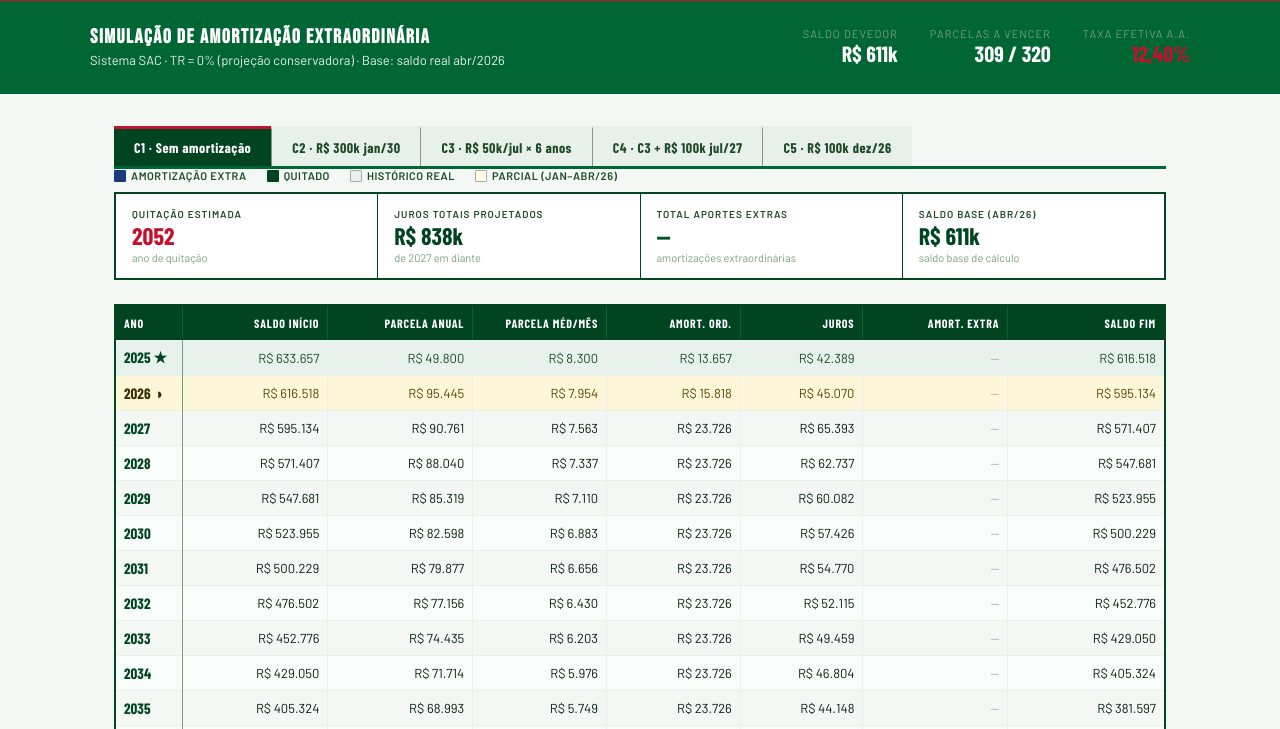
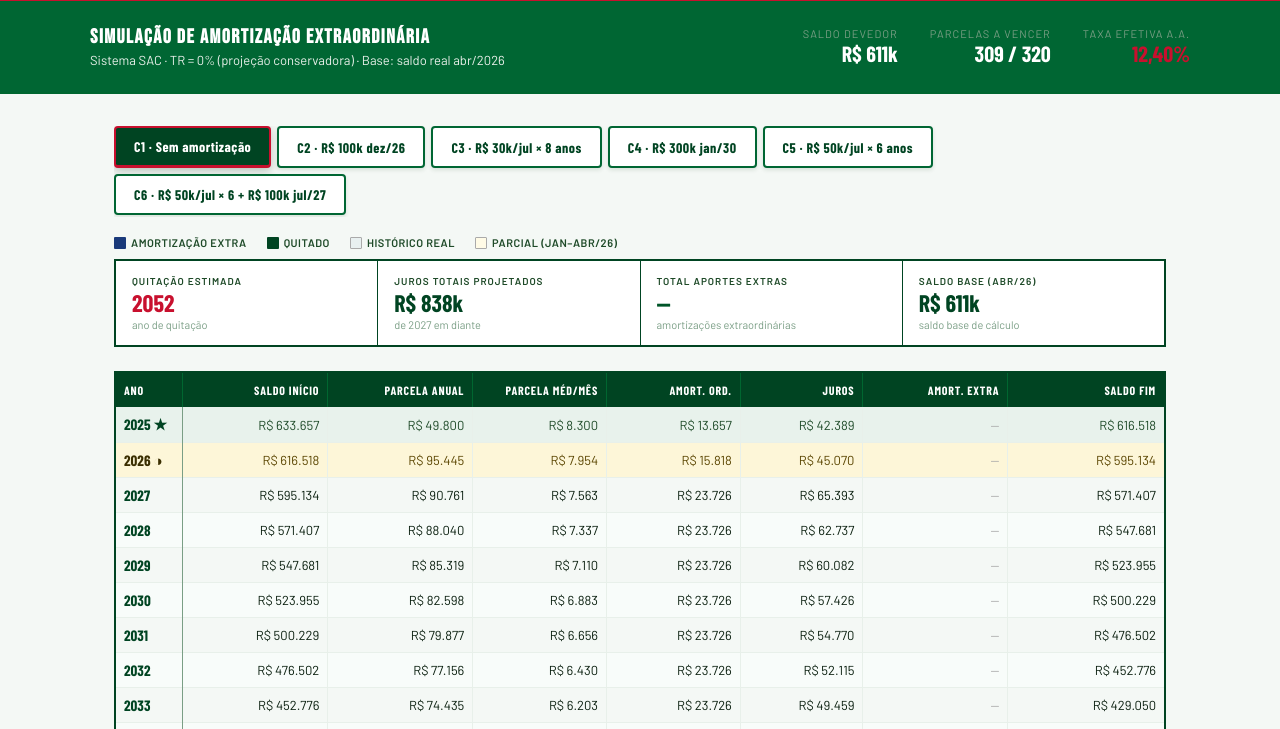
Before and after one commit to Michelato88/Financ.Garden, a plain HTML site: page index.html in a window 1280 px wide. Shown: the part 71-800 px from the top of the page. Drawn offline with nearby package versions, Linux system fonts and the light colour scheme.

Commit message:
Add files via upload

```diff
--- a/index.html
+++ b/index.html
@@ -148,39 +148,43 @@
   /* TABS */
   .tab-bar {
     display: flex;
-    gap: 0;
-    margin-bottom: 0;
-    border-bottom: 3px solid var(--verde);
+    gap: 6px;
+    margin-bottom: 1.2rem;
     overflow-x: auto;
+    padding-bottom: 2px;
+    flex-wrap: wrap;
   }
 
   .tab {
-    padding: 10px 20px;
-    border: none;
-    background: var(--cinza-claro);
-    color: var(--texto-medio);
+    padding: 10px 18px;
+    border: 2px solid var(--verde);
+    border-radius: 4px;
+    background: var(--branco);
+    color: var(--verde-escuro);
     font-family: 'Barlow Condensed', sans-serif;
     font-size: 14px;
     font-weight: 700;
     letter-spacing: 0.5px;
     cursor: pointer;
     white-space: nowrap;
-    border-top: 3px solid transparent;
-    border-left: 1px solid var(--cinza-medio);
-    transition: background 0.15s, color 0.15s;
+    box-shadow: 0 2px 4px rgba(0,60,20,0.12);
+    transition: background 0.15s, color 0.15s, box-shadow 0.15s, transform 0.1s;
   }
-
-  .tab:first-child { border-left: none; }
 
   .tab:hover {
     background: var(--verde-claro);
     color: var(--branco);
+    border-color: var(--verde-claro);
+    box-shadow: 0 4px 10px rgba(0,60,20,0.22);
+    transform: translateY(-1px);
   }
 
   .tab.active {
     background: var(--verde-escuro);
     color: var(--branco);
-    border-top: 3px solid var(--vermelho);
+    border-color: var(--vermelho);
+    border-bottom: 3px solid var(--vermelho);
+    box-shadow: 0 3px 8px rgba(0,40,15,0.25);
   }
 
   /* PANEL */
@@ -420,10 +424,11 @@
 <main>
   <div class="tab-bar">
     <button class="tab active" onclick="showTab('c1',this)">C1 · Sem amortização</button>
-    <button class="tab" onclick="showTab('c2',this)">C2 · R$ 300k jan/30</button>
-    <button class="tab" onclick="showTab('c3',this)">C3 · R$ 50k/jul × 6 anos</button>
-    <button class="tab" onclick="showTab('c4',this)">C4 · C3 + R$ 100k jul/27</button>
-    <button class="tab" onclick="showTab('c5',this)">C5 · R$ 100k dez/26</button>
+    <button class="tab" onclick="showTab('c5',this)">C2 · R$ 100k dez/26</button>
+    <button class="tab" onclick="showTab('c6',this)">C3 · R$ 30k/jul × 8 anos</button>
+    <button class="tab" onclick="showTab('c2',this)">C4 · R$ 300k jan/30</button>
+    <button class="tab" onclick="showTab('c3',this)">C5 · R$ 50k/jul × 6 anos</button>
+    <button class="tab" onclick="showTab('c4',this)">C6 · R$ 50k/jul × 6 + R$ 100k jul/27</button>
   </div>
 
   <div class="legend">
@@ -438,6 +443,7 @@
   <div id="panel-c3" class="panel"></div>
   <div id="panel-c4" class="panel"></div>
   <div id="panel-c5" class="panel"></div>
+  <div id="panel-c6" class="panel"></div>
 </main>
 
 <footer>
@@ -526,6 +532,7 @@ const extC4 = Array.from({length:6},(_,i)=>({ano:2026+i,mes:7,valor:50000}));
 extC4.push({ano:2027,mes:7,valor:100000});
 const sc4 = simularAnos(extC4);
 const sc5 = simularAnos([{ano:2026,mes:12,valor:100000}]);
+const sc6 = simularAnos(Array.from({length:8},(_,i)=>({ano:2026+i,mes:7,valor:30000})));
 
 function renderTable(rows, panelId, nota) {
   const aq = anoQuit(rows);
@@ -608,6 +615,7 @@ renderTable(sc2,'panel-c2','Aporte único de R$ 300.000 em janeiro/2030.');
 renderTable(sc3,'panel-c3','R$ 50.000 em julho de 2026 a 2031 (6 aportes).');
 renderTable(sc4,'panel-c4','R$ 50.000/jul 2026–2031 + R$ 100.000 extra jul/2027 → R$ 150.000 naquele mês.');
 renderTable(sc5,'panel-c5','Aporte único de R$ 100.000 em dezembro/2026.');
+renderTable(sc6,'panel-c6','R$ 30.000 em julho de 2026 a 2033 (8 aportes · total R$ 240.000).');
 
 function showTab(id,el){
   document.querySelectorAll('.panel').forEach(p=>p.classList.remove('active'));
```
